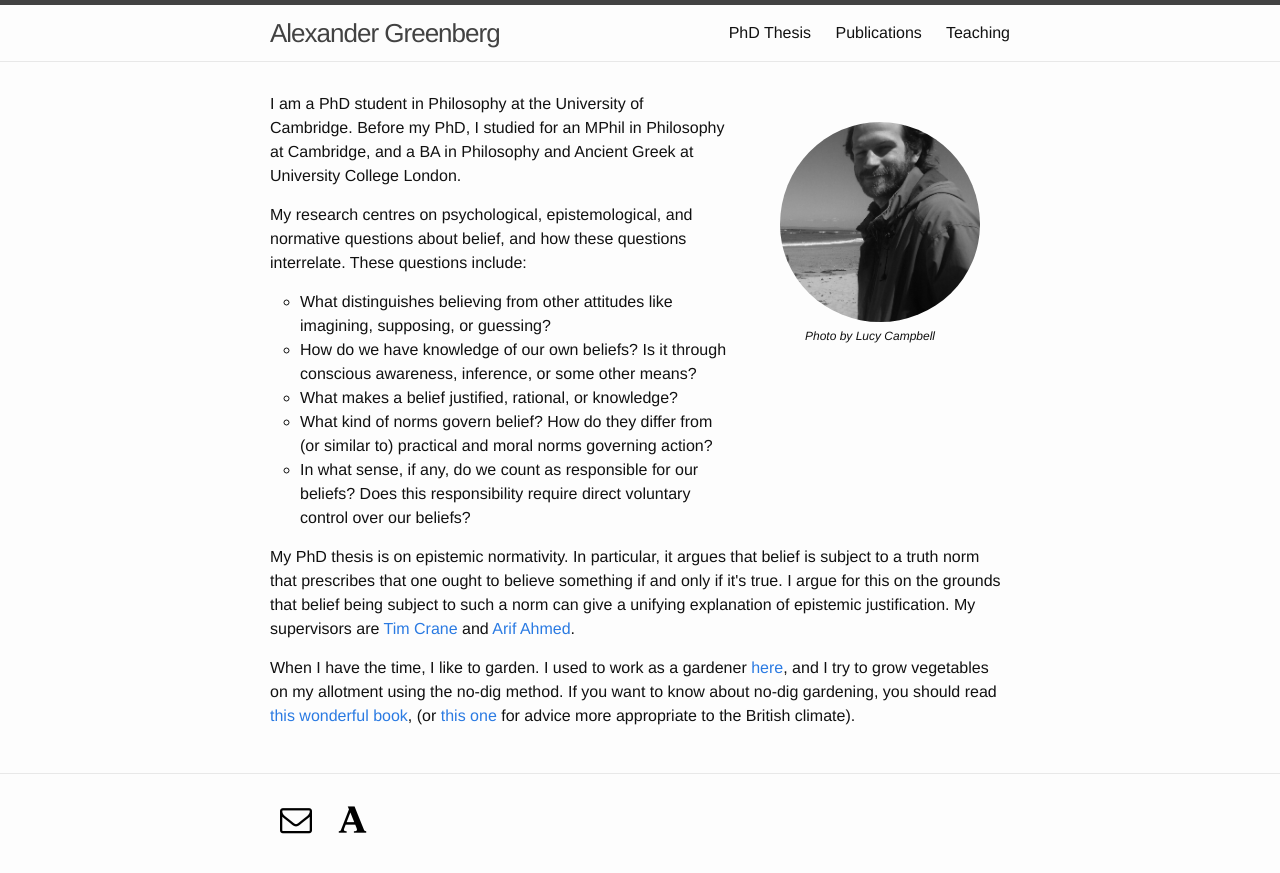
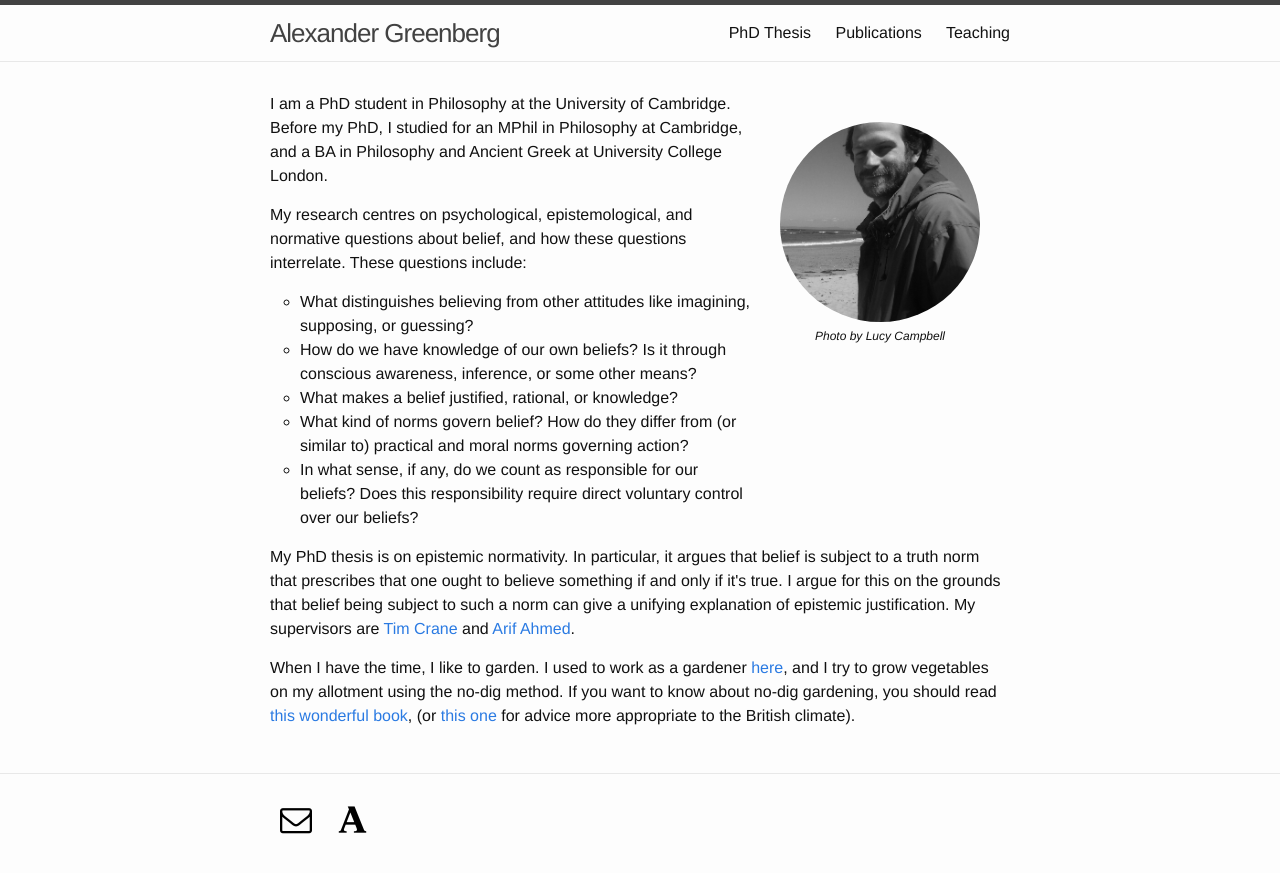
Before and after one commit to alexandergreenberg/alexandergreenberg.github.io, a Jekyll site: the page built from index.html, in a window 1280 px wide. Shown: the top 873 px of the page. Built offline with Jekyll 4.4.1, drawn with Linux system fonts in a browser that asks for light colours; some web fonts are replaced.

Commit message:
Doing the last change right
Correcting an error with the last change.

```diff
--- a/_sass/_layout.scss
+++ b/_sass/_layout.scss
@@ -265,7 +265,7 @@
 }
 .picture-frame {
   height: 350px;
-  width: 220px;
+  width: 200px;
   float: right;
   padding: 30px 30px 30px 30px;
 }
@@ -281,7 +281,7 @@
     display: block;
     margin-left: auto;
     margin-right: auto;
-    height: 200px;
+    height: 220px;
     padding: 0px 30px 20px 30px;
   }
 }
```
